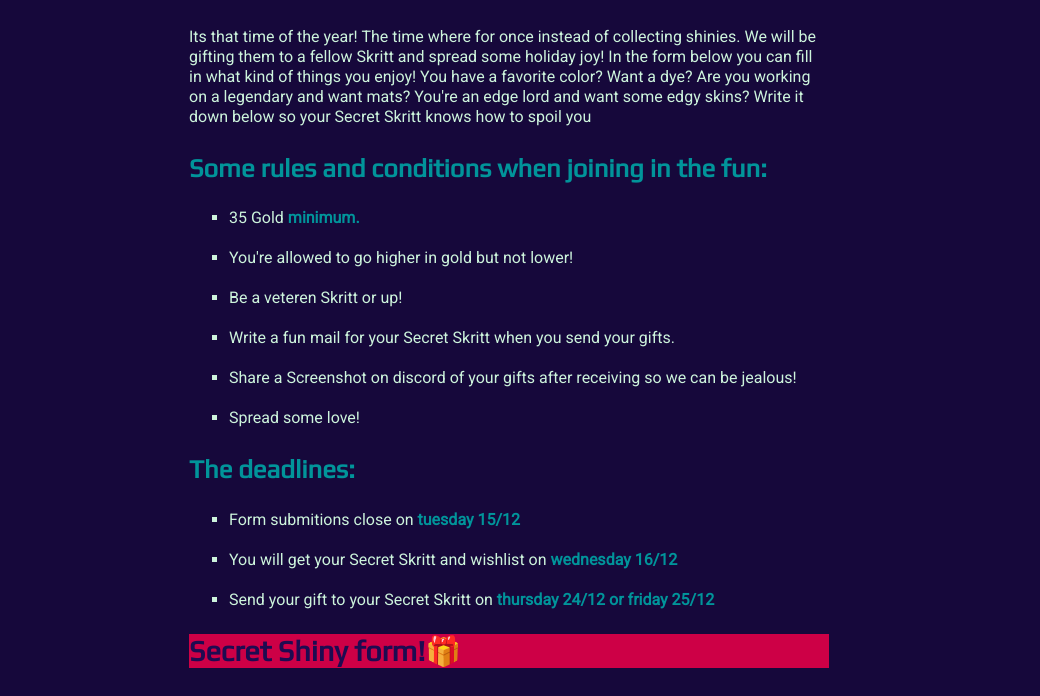
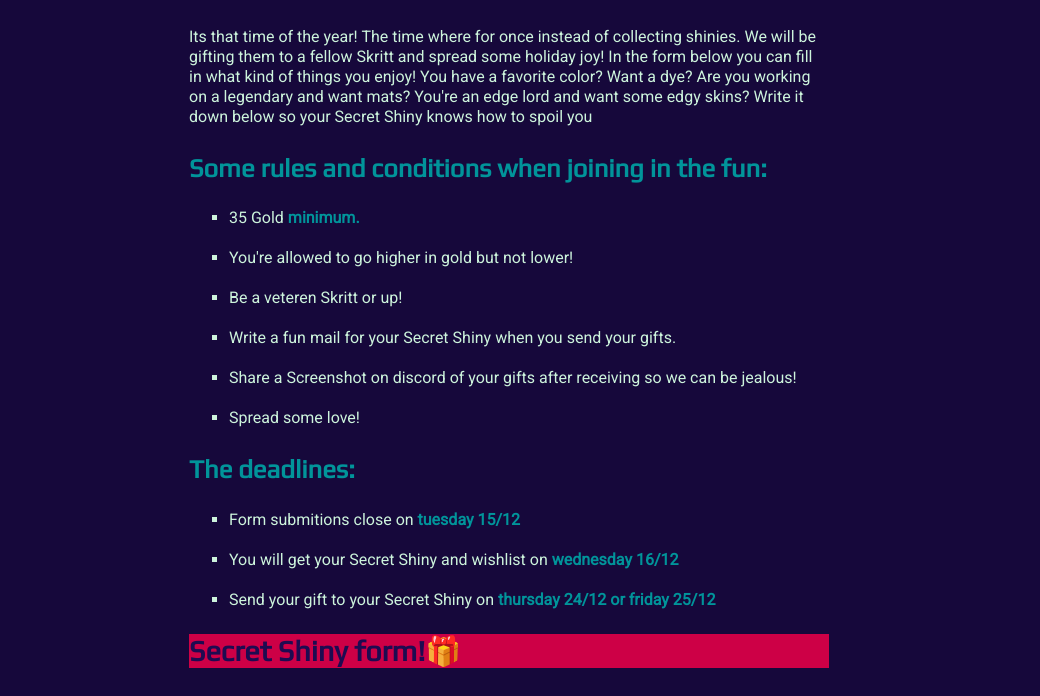
Before and after one commit to KimberlyVdB/SHNY-Jekyll-Website, a Jekyll site: the page built from secretshiny.html, in a window 1280 px wide and 1163 px high. Shown: the part 176-872 px from the top of the window, without its empty margins (131-1171 px from the left). Built offline with Jekyll 4.4.1, drawn with Linux system fonts in a browser that asks for light colours; nearby versions of some CDN libraries; a script that is not in the unit is left out.

Commit message:
changed skritt to shiny

```diff
--- a/secretshiny.html
+++ b/secretshiny.html
@@ -12,7 +12,7 @@ title: mainContent
     fellow Skritt and spread some holiday joy!
     In the form below you can fill in what kind of things you enjoy! You have a favorite color? Want a dye? Are you
     working on a legendary and want mats? You're an edge lord and want some edgy skins? Write it down below so your
-    Secret Skritt knows how to spoil you</p>
+    Secret Shiny knows how to spoil you</p>
 
   <h3>Some rules and conditions when joining in the fun:</h3>
 
@@ -20,7 +20,7 @@ title: mainContent
     <li>35 Gold <span>minimum.</span></li>
     <li>You're allowed to go higher in gold but not lower!</li>
     <li>Be a veteren Skritt or up!</li>
-    <li>Write a fun mail for your Secret Skritt when you send your gifts.</li>
+    <li>Write a fun mail for your Secret Shiny when you send your gifts.</li>
     <li>Share a Screenshot on discord of your gifts after receiving so we can be jealous!</li>
     <li>Spread some love!</li>
   </ul>
@@ -30,8 +30,8 @@ title: mainContent
 
   <ul>
     <li>Form submitions close on <span>tuesday 15/12</span></li>
-    <li>You will get your Secret Skritt and wishlist on <span>wednesday 16/12</span></li>
-    <li>Send your gift to your Secret Skritt on <span>thursday 24/12 or friday 25/12</span></li>
+    <li>You will get your Secret Shiny and wishlist on <span>wednesday 16/12</span></li>
+    <li>Send your gift to your Secret Shiny on <span>thursday 24/12 or friday 25/12</span></li>
   </ul>
 
   <h2 class="titles">Secret Shiny form!🎁</h2>
```
